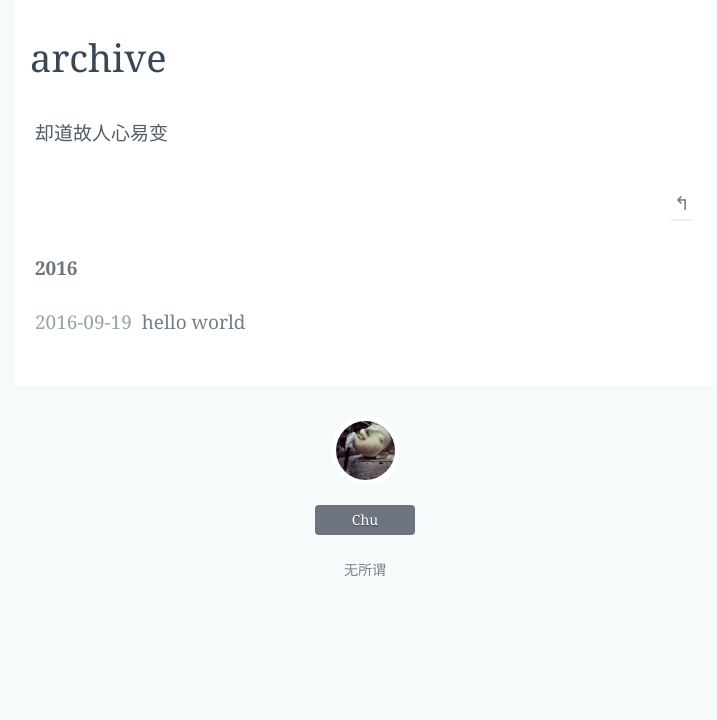
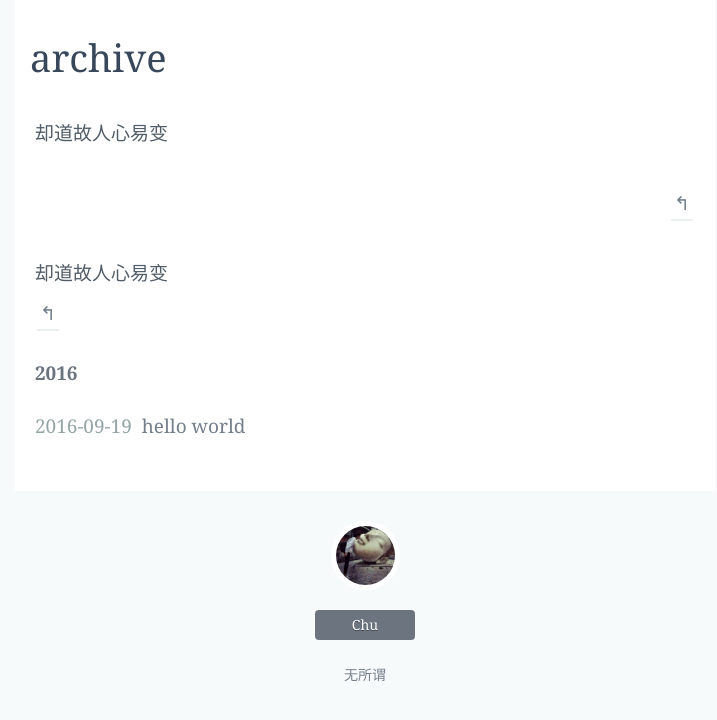
Before and after one commit to bqkc/bqkc.github.io, a Jekyll site: the page built from archive/index.md, in a window 1280 px wide. Shown: the top 720 px of the page, without its empty margins (275-992 px from the left). Built offline with Jekyll 4.4.1, drawn with Linux system fonts in a browser that asks for light colours.

Commit message:
Update index.md

```diff
--- a/archive/index.md
+++ b/archive/index.md
@@ -7,7 +7,7 @@
 <p align="right">
   <a href="/" >↰</a>
 </p>
-
+<div class="left">却道故人心易变</div><div class="right"><a href="/" >↰</a></div>
 <ul class="archive">
 {% for post in site.posts %}
   {% capture y %}{{post.date | date:"%Y"}}{% endcapture %}
```
